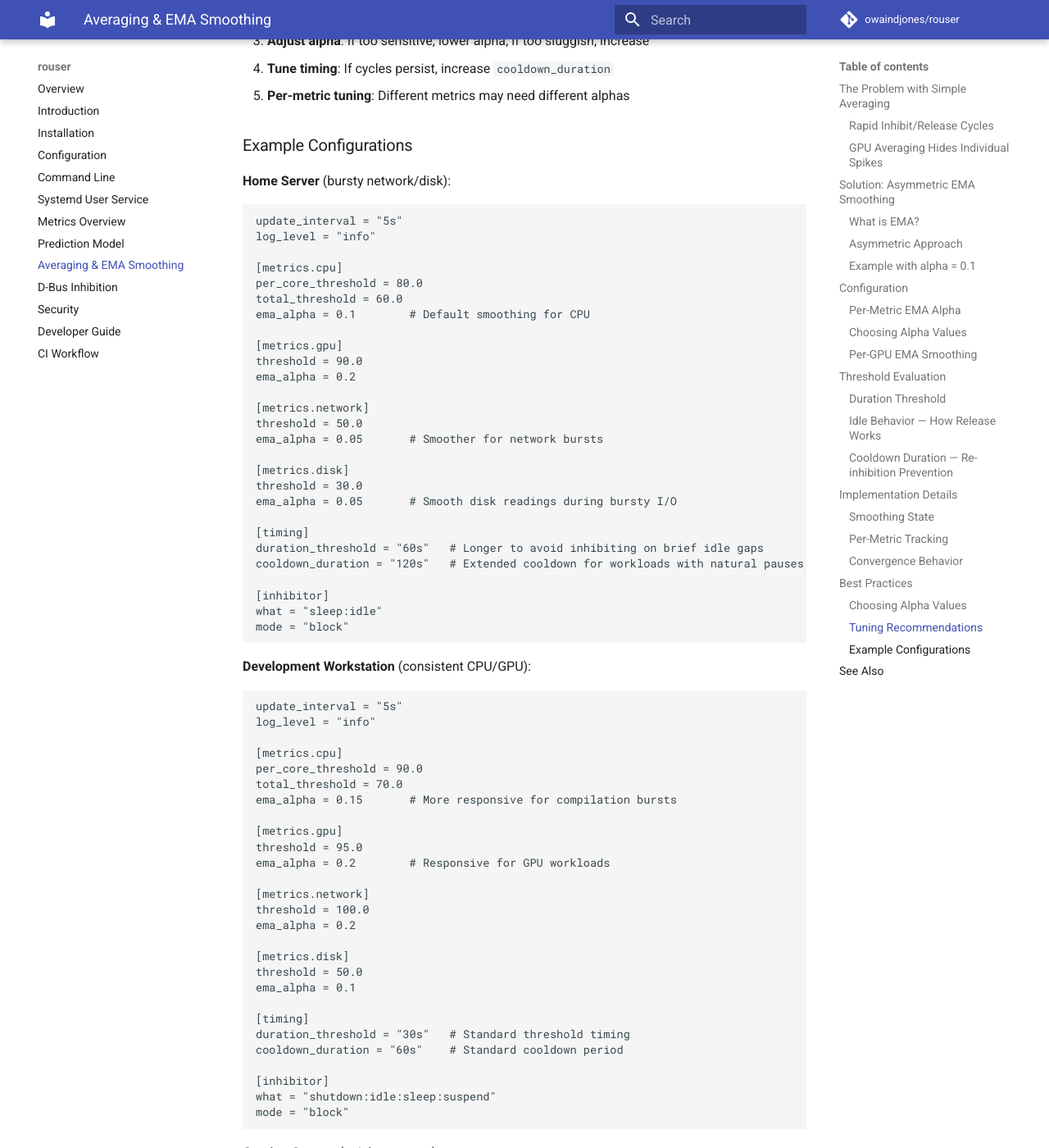
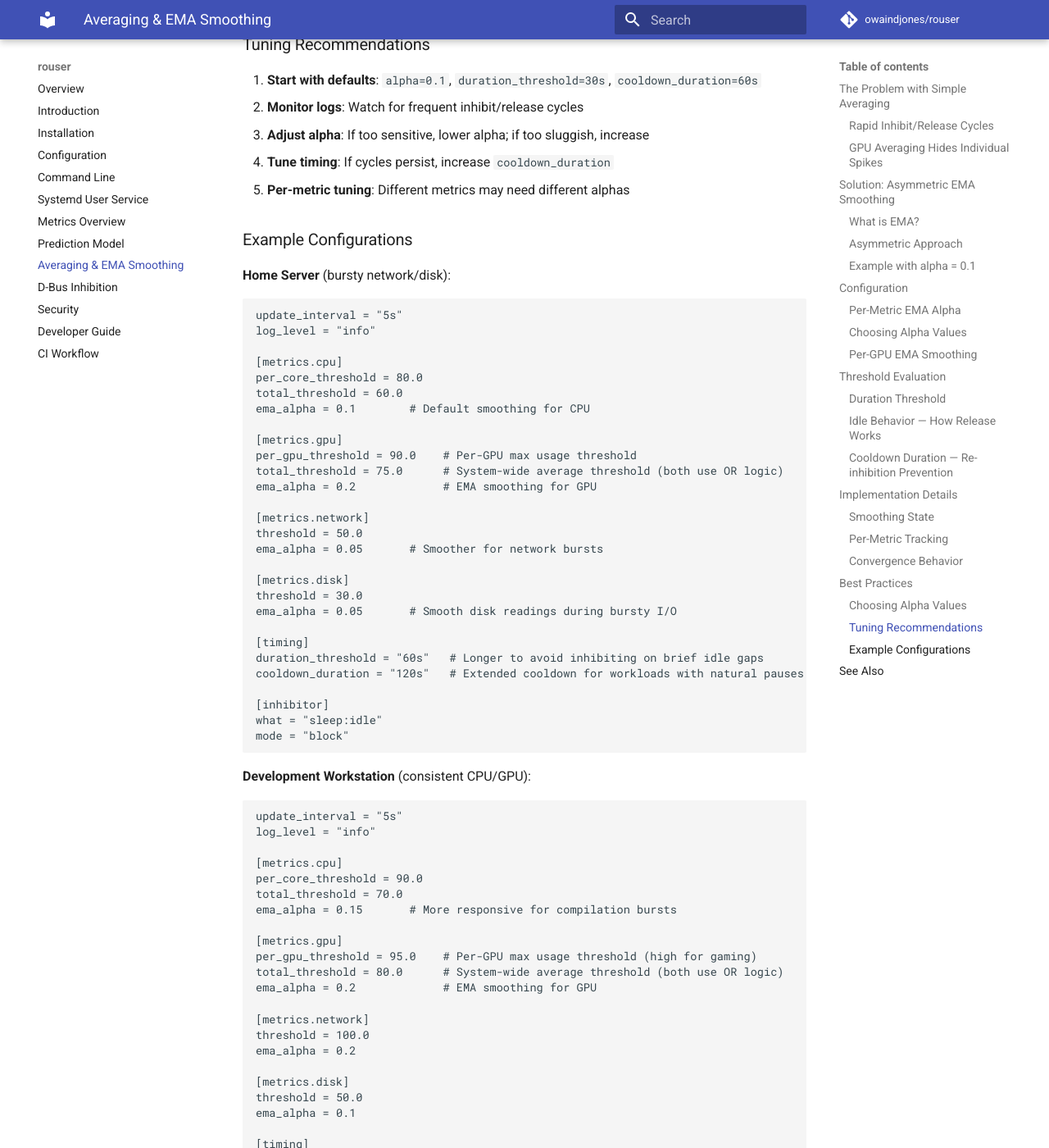
Before and after one commit to owaindjones/rouser, an MkDocs documentation site: the page built from docs/averaging.md, in a window 1280 px wide and 1400 px high, scrolled down 6745 px. Shown: the whole window at 82% size. Built offline with MkDocs 1.6.1 and Material for MkDocs 9.7.7, drawn with Linux system fonts in a browser that asks for light colours; comment, search, counter and statistics services are not loaded; some of the changed text lies outside the part shown.

Commit message:
config: update default GPU thresholds to per_gpu=25.0, total=40.0 and fix all stale doc references
Change defaults from 15/15 to more conservative values that reduce
false-positive sleep inhibition during moderate multi-GPU workloads.

Source-of-truth updates (AGENTS.md rule: always update config.toml first):
- src/config.rs: default_gpu_threshold() → 25.0, default_gpu_total_threshold() → 40.0
- config/rouser.toml: per_gpu_threshold = 25.0, total_threshold = 40.0

Documentation fixes — replaced all stale single-threshold format with dual:
- configuration.md: example + table defaults (15→25, 15→40)
- gpu-usage-measurement.md: config example values
- metrics-overview.md: Aggregation Strategy section expanded for dual thresholds
- averaging.md: 6 GPU threshold examples across all configs + Per-GPU EMA text
- developer-guide.md: code example uses GpuAggregate with both thresholds
- installation.md: 3 GPU config blocks updated (default, workstation, gaming)
- systemd-user-service.md: default service config GPU section

Test assertion in src/config.rs test_defaults() also updated.

````diff
--- a/docs/averaging.md
+++ b/docs/averaging.md
@@ -94,8 +94,9 @@
 ema_alpha = 0.1        # Default smoothing for CPU
 
 [metrics.gpu]
-threshold = 90.0
-ema_alpha = 0.2        # More responsive for GPU
+per_gpu_threshold = 90.0    # Per-GPU max usage threshold
+total_threshold = 85.0      # System-wide average threshold (both use OR logic)
+ema_alpha = 0.2             # More responsive for GPU
 
 [metrics.network]
 threshold = 100.0
@@ -117,15 +118,16 @@
 
 ### Per-GPU EMA Smoothing
 
-Each detected GPU applies the same `ema_alpha` from `[metrics.gpu]`, but independently. There is no per-GPU config override — the threshold and smoothing factor apply uniformly to all GPUs:
+Each detected GPU applies the same `ema_alpha` from `[metrics.gpu]`, but independently. There is no per-GPU config override — both thresholds and the smoothing factor apply uniformly to all GPUs:
 
 ```toml
 [metrics.gpu]
-threshold = 90.0    # Applies to ALL detected GPUs
-ema_alpha = 0.2     # Applied per-device, not globally averaged
+per_gpu_threshold = 90.0    # Per-GPU max usage threshold (applies to ALL detected GPUs)
+total_threshold = 85.0      # System-wide average threshold
+ema_alpha = 0.2             # Applied per-device, not globally averaged
 ```
 
-This means card0(nvidia) at 95% and card1(amdgpu) at 87% are each compared against the same threshold independently — one exceeding it triggers inhibition regardless of the other's state.
+This means card0(nvidia) at 95% and card1(amdgpu) at 87% are each compared against the `per_gpu_threshold` independently — one exceeding it triggers inhibition regardless of the other's state. The system-wide average is also checked: if both GPUs hover near `total_threshold`, that alone can trigger inhibition even if neither per-GPU value exceeds its threshold.
 
 ## Threshold Evaluation
 
@@ -323,8 +325,9 @@
 ema_alpha = 0.1        # Default smoothing for CPU
 
 [metrics.gpu]
-threshold = 90.0
-ema_alpha = 0.2
+per_gpu_threshold = 90.0    # Per-GPU max usage threshold
+total_threshold = 75.0      # System-wide average threshold (both use OR logic)
+ema_alpha = 0.2             # EMA smoothing for GPU
 
 [metrics.network]
 threshold = 50.0
@@ -354,8 +357,9 @@
 ema_alpha = 0.15       # More responsive for compilation bursts
 
 [metrics.gpu]
-threshold = 95.0
-ema_alpha = 0.2        # Responsive for GPU workloads
+per_gpu_threshold = 95.0    # Per-GPU max usage threshold (high for gaming)
+total_threshold = 80.0      # System-wide average threshold (both use OR logic)
+ema_alpha = 0.2             # EMA smoothing for GPU
 
 [metrics.network]
 threshold = 100.0
@@ -385,8 +389,9 @@
 ema_alpha = 0.2        # Quick spike detection
 
 [metrics.gpu]
-threshold = 90.0
-ema_alpha = 0.25       # Very responsive for gaming GPU activity
+per_gpu_threshold = 90.0     # Per-GPU max usage threshold (high for gaming)
+total_threshold = 85.0       # System-wide average threshold (both use OR logic)
+ema_alpha = 0.25             # Very responsive for gaming GPU activity
 
 [timing]
 duration_threshold = "15s"   # Shorter threshold — gamers prefer instant response
````
Also changed, not shown: docs/configuration.md (+4 -4 lines), docs/developer-guide.md (+4 -4 lines), docs/gpu-usage-measurement.md (+2 -2 lines), docs/installation.md (+9 -6 lines), docs/systemd-user-service.md (+2 -1 lines), 2 other files.
